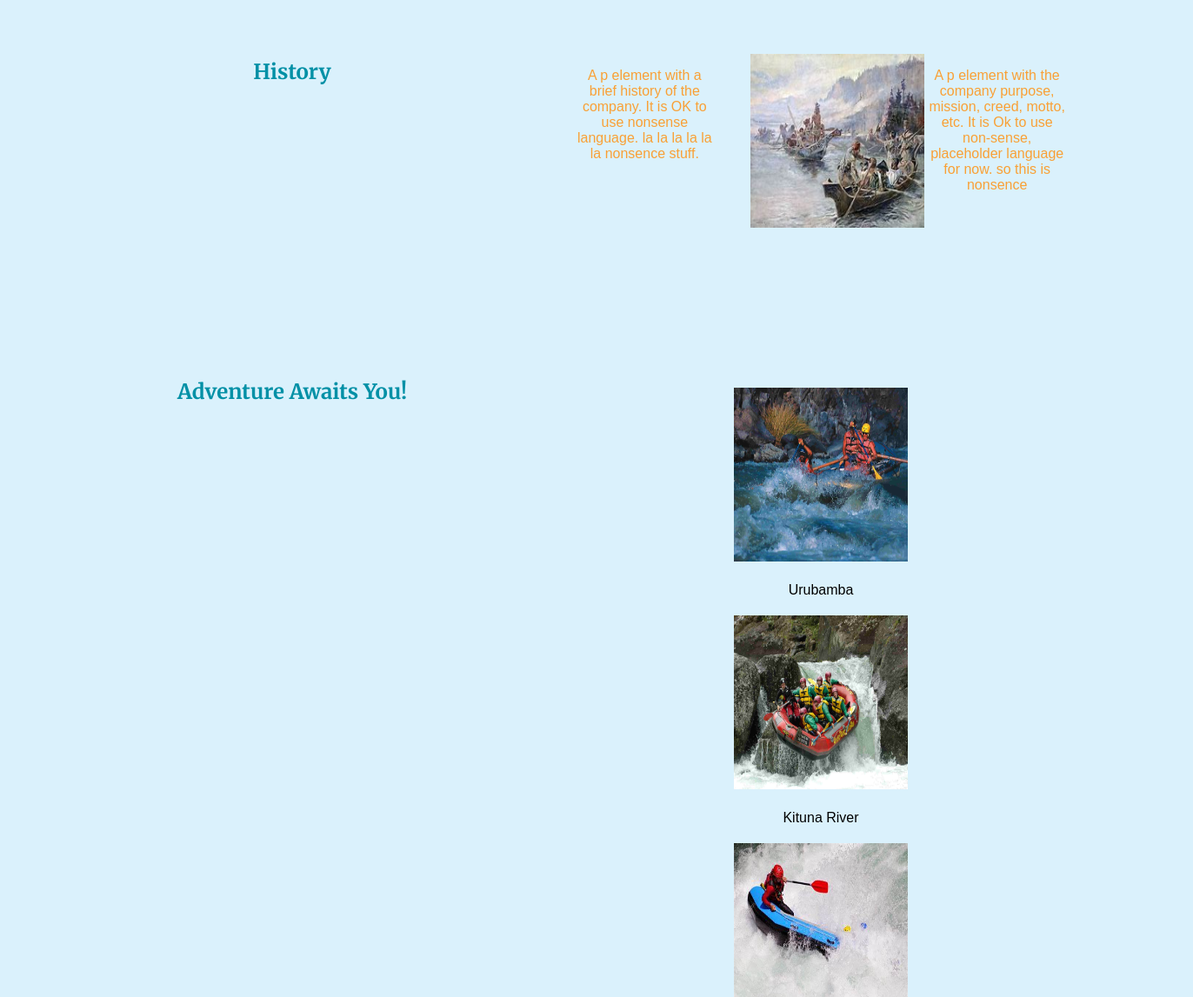
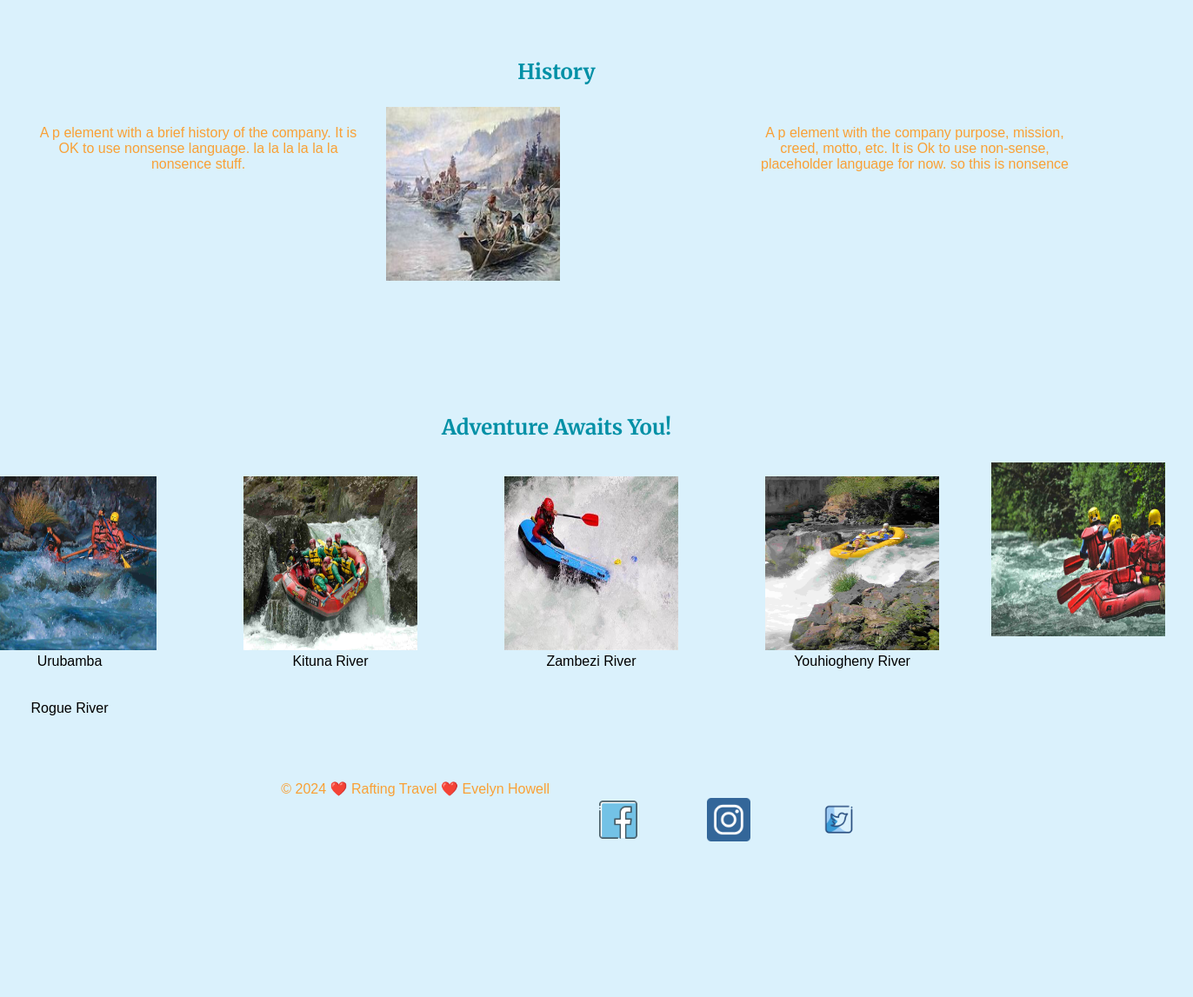
Before and after one commit to howellevelyn00/wdd130, a plain HTML site: page wwr/about.html in a window 1280 px wide. Shown: the part 1120-2267 px from the top of the page at 87% size, 1372 px wide, since content can reach past the window. After the commit the page ends 2123 px from the top, so only its background shows below. Drawn offline with Linux system fonts and the light colour scheme; a web font is replaced by a local one.

Commit message:
right but wonky

```diff
--- a/wwr/about.html
+++ b/wwr/about.html
@@ -37,8 +37,10 @@
                     </p>
                 </article>
             </div>
+            <div class="history-doing-somthing">
                 <section class="histroy-grid-container">
                     <h2 class="history-title">History</h2>
+                    <div class="image-grid-history">
                         <p class="history-cell">
                             A p element with a brief history of the company. It is OK to use nonsense language.
                             la la la la la la nonsence stuff.
@@ -48,24 +50,37 @@
                             A p element with the company purpose, mission, creed, motto, etc. It is Ok to use
                             non-sense, placeholder language for now. so this is nonsence
                         </p>
+                    </div>
                 </section>
+            </div>
+            <div class="trying-something">
                 <section class="container">
                     <h2 class=".abventure-title">
                         Adventure Awaits You!
                     </h2>
+                    <div class="image-grid">
                         <figure>
-                    <img class="cell" src="images/raftingpic1.jpg" alt="rafting picture 1">
+                            <img src="images/raftingpic1.jpg" alt="rafting picture 1">
                             <figcaption>Urubamba</figcaption>
-                    <img class="cell" src="images/raftingpic2.jpg" alt="rafting picture 2">
+                        </figure>
+                        <figure><img src="images/raftingpic2.jpg" alt="rafting picture 2">
                             <figcaption>Kituna River</figcaption>
-                    <img class="cell" src="images/raftingpic3.jpg" alt="rafting picture 3">
+                        </figure>
+                        <figure>
+                            <img  src="images/raftingpic3.jpg" alt="rafting picture 3">
                             <figcaption>Zambezi River</figcaption>
-                    <img class="cell" src="images/raftingpic4.jpg" alt="rafting picture 4">
+                        </figure>
+                        <figure>
+                            <img src="images/raftingpic4.jpg" alt="rafting picture 4">
                             <figcaption>Youhiogheny River</figcaption>
-                    <img class="cell" src="images/raftingpic5.jpg" alt="rafting picture 5">
+                        </figure>
+
+                            <img src="images/raftingpic5.jpg" alt="rafting picture 5">
                         <figcaption>Rogue River</figcaption>
                         </figure>
+                    </div>
                 </section>
+            </div>
 
         </main>
         <footer>
--- a/wwr/styles/rafting.css
+++ b/wwr/styles/rafting.css
@@ -91,20 +91,17 @@ section img{
 footer{
     background: var(--primary-color);
     color: var(--text-color);
-    text-align: center;
+    text-align: right;
     padding: 10px;
+    display: grid;
+    grid-template-columns: 1fr 1fr  ;
+    gap: 1rem;
 }
 footer img{
     width: 50px;
     height: auto;
 }
-footer nav{
-    display: flex;
-    justify-content: center;
-    gap: 1rem;
-}
 footer a{
-    display: inline-block;
     width: auto;
 }
 
@@ -144,25 +141,40 @@ footer a{
     width: 200px;
     height: auto;
 }
-.cell{
-    padding: 20px;
+.history-doing-somthing{
+    display: flex;
+    justify-content: center;
+    align-items: center;
 }
-.container,
 .histroy-grid-container{
+    text-align: center;
+}
+.history-title{
+    margin: 20px;
+}
+.image-grid-history{
     display: grid;
-    grid-template-columns: repeat(auto-fit, minmax(200px, 1fr));
-    align-content: space-between;
+    grid-template-columns: repeat(3, 1fr);
+    gap: 20px;
 }
-
-.history-title{
-    grid-column: span 3;
-    margin-bottom: 1em;
+.container{
+    text-align: center;
 }
 .adventure-title
 {
-    grid-column: span 6;
-    margin-bottom: 1em;
+    margin-bottom: 20px;
 }
-.history-cell{
-    padding: 20px;
+.trying-something{
+    display: flex;
+    justify-content: center;
+    align-items: center;
 }
+.image-grid{
+    display: grid;
+    grid-template-columns: repeat(5, 1fr);
+    gap: 20px;
+
+}
+figure{
+    text-align: center;
+}
```
Lines whose indentation alone changed are shown as unchanged.
